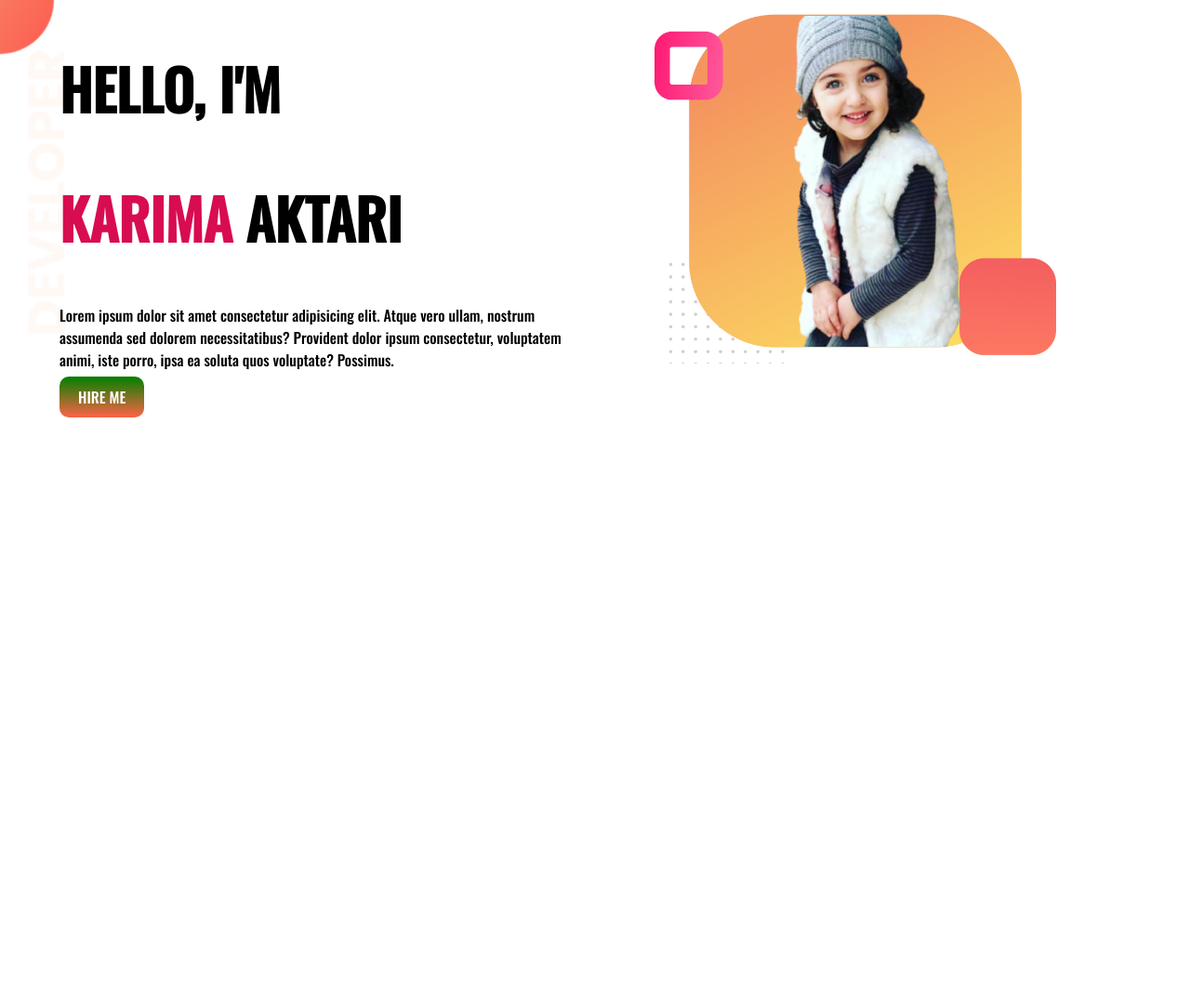
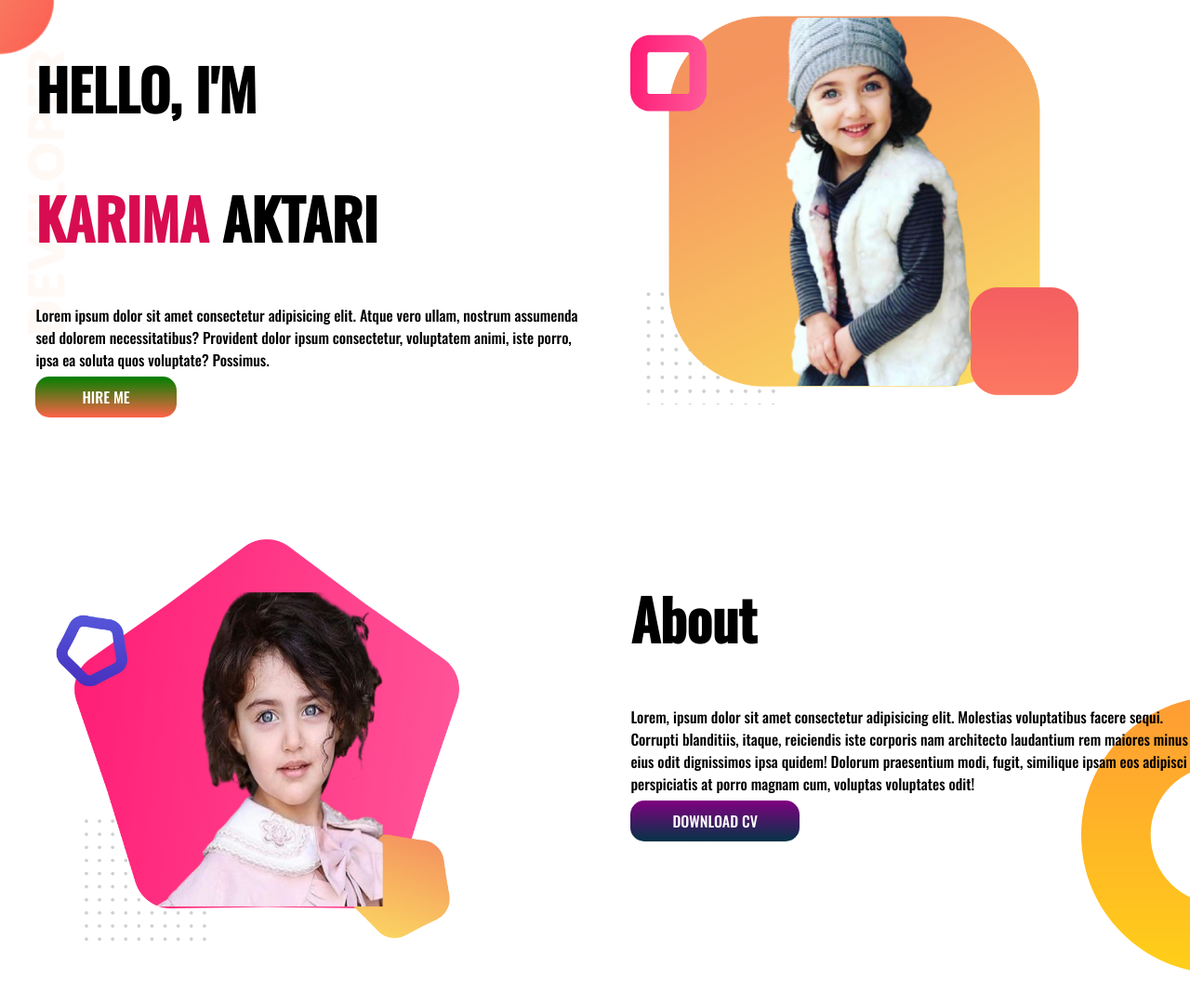
Before and after one commit to Karima-Aktari/developer-portfolio, a plain HTML site: page index.html in a window 1280 px wide. Shown: the whole page at 93% size. Before the commit the page ends 800 px from the top, so only its background shows below. Drawn offline with nearby package versions, Linux system fonts and the light colour scheme.

Commit message:
middle banner

```diff
--- a/index.html
+++ b/index.html
@@ -27,14 +27,20 @@
             <img src="images/anahita-2.jpg" alt="">
         </div>
     </section>
-    <!-- <section class="dream-big">
+    <section class="dream-big">
         <div class="half-width">
             <img src="images/anahita-1.jpg" alt="">
         </div>
         <div class="half-width">
             <h1>About</h1>
+            <p>Lorem, ipsum dolor sit amet consectetur adipisicing elit. Molestias voluptatibus facere sequi. Corrupti
+                blanditiis, itaque, reiciendis iste corporis nam architecto laudantium rem maiores minus eius odit
+                dignissimos ipsa quidem! Dolorum praesentium modi, fugit, similique ipsam eos adipisci perspiciatis at
+                porro magnam cum, voluptas voluptates odit!</p>
+            <a class="download-button" target="_blank" href="https://www.facebook.com/karima.haque911/">DOWNLOAD
+                CV</a>
         </div>
-    </section> -->
+    </section>
 </body>
 
 </html>
--- a/style.css
+++ b/style.css
@@ -10,25 +10,36 @@ h1{
 }
 section{
     display: flex;
+    margin-bottom:130px
 }
 .half-width{
     width:50%;
-    padding-left: 5%;
+    padding-left: 3%;
 }
 .half-width img{
-    width:75%;
+    width:80%;
 }
 .hire-button{
-    color:white;
     text-decoration: none;
     background-image: linear-gradient(green,tomato);
-    padding:10px 20px;
-    border-radius: 10px;
+    color:white;
+    padding:10px 50px;
+    font-weight: 500;
+    border-radius: 15px;
 }
 .top-banner{
     background-image: url(images/top-banner.png);
     background-repeat: no-repeat;
 }
 .dream-big{
-
+    background-image: url(images/dream-bg.png);
+    background-repeat: no-repeat;
+    background-position:right bottom;
 }
+.download-button{
+    text-decoration: none;
+    background-image: linear-gradient(purple, rgb(4, 52, 71));
+    color:white;
+    padding:10px 45px;
+    border-radius: 15px;
+}
```
Also changed, not shown: New folder/Group 33059.png (added), New folder/image 6.png (added), New folder/image 7.png (added), images/image 4.png (added), images/image 5.png (added), images/image 8.png (added).
